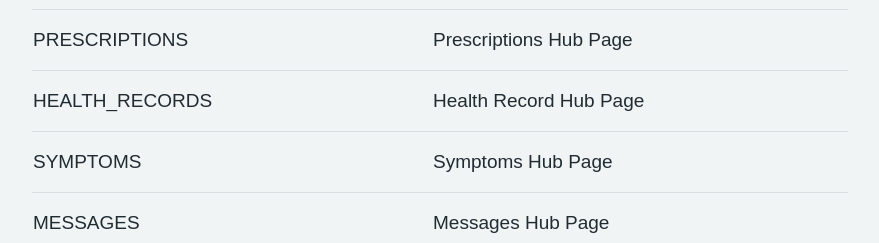
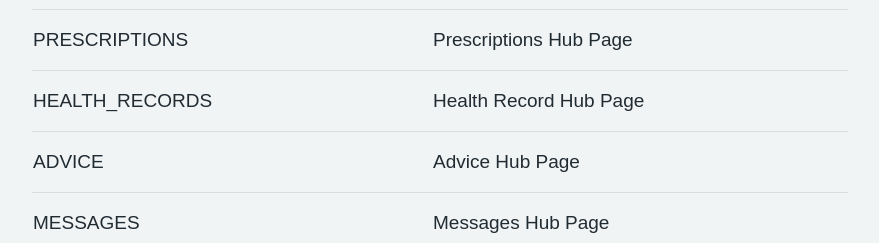
Before and after one commit to nhsconnect/nhsapp-developer-documentation, an Eleventy site: page src/js-api-specification.md in a window 1280 px wide. Shown: the part 2760-3003 px from the top of the page, without its empty margins (342-1221 px from the left). Built offline with nearby package versions, Linux system fonts and the light colour scheme; Eleventy itself is replaced by a stand-in of ours; files that its build step writes are made by us from their sources; a web font is replaced by a local one.

Commit message:
Change SYMPTOMS enum to ADVICE

```diff
--- a/src/js-api-specification.md
+++ b/src/js-api-specification.md
@@ -83,7 +83,7 @@ Redirects the user to a page in the NHS App specified by the appPage string enum
 | APPOINTMENTS            | Appointments Hub Page                                                                                                           |
 | PRESCRIPTIONS           | Prescriptions Hub Page                                                                                                           |
 | HEALTH_RECORDS          | Health Record Hub Page                                                                                                           |
-| SYMPTOMS                | Symptoms Hub Page                                                                                                           |
+| ADVICE                  | Advice Hub Page                                                                                                             |
 | MESSAGES                | Messages Hub Page                                                                                                           |
 
 
```
